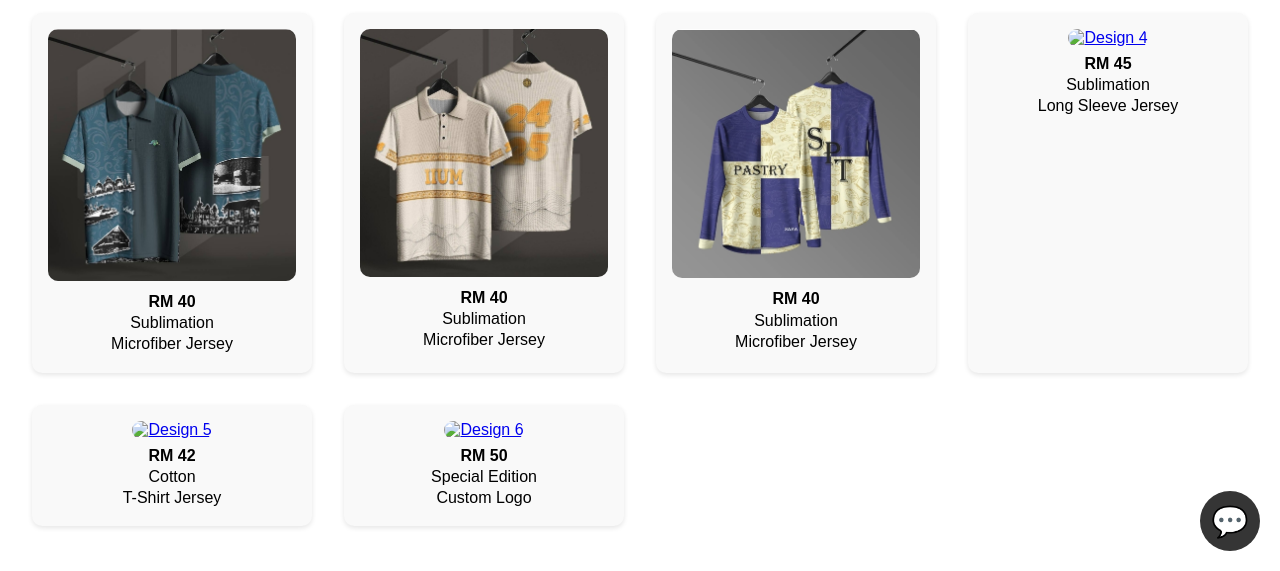
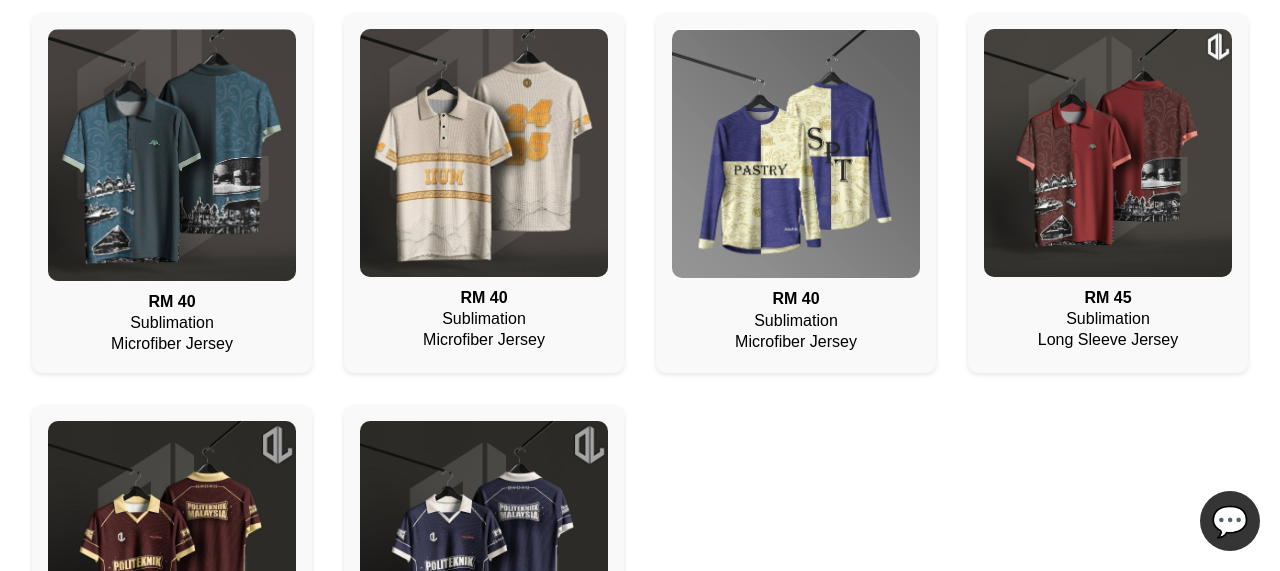
Before and after one commit to FeygoEgo/DarkLight, a plain HTML site: page catalogue.html in a window 1280 px wide. Shown: the part 229-800 px from the top of the page. Drawn offline with Linux system fonts and the light colour scheme.

Commit message:
Update catalogue.html

```diff
--- a/catalogue.html
+++ b/catalogue.html
@@ -111,19 +111,19 @@
         <p>Microfiber Jersey</p>
       </div>
       <div class="catalogue-item">
-        <a href="#"><img src="baju4.jpeg" alt="Design 4"></a>
+        <a href="#"><img src="baju4.jpg" alt="Design 4"></a>
         <h4>RM 45</h4>
         <p>Sublimation</p>
         <p>Long Sleeve Jersey</p>
       </div>
       <div class="catalogue-item">
-        <a href="#"><img src="baju5.jpeg" alt="Design 5"></a>
+        <a href="#"><img src="baju5.jpg" alt="Design 5"></a>
         <h4>RM 42</h4>
         <p>Cotton</p>
         <p>T-Shirt Jersey</p>
       </div>
       <div class="catalogue-item">
-        <a href="#"><img src="baju6.jpeg" alt="Design 6"></a>
+        <a href="#"><img src="baju6.jpg" alt="Design 6"></a>
         <h4>RM 50</h4>
         <p>Special Edition</p>
         <p>Custom Logo</p>
```
